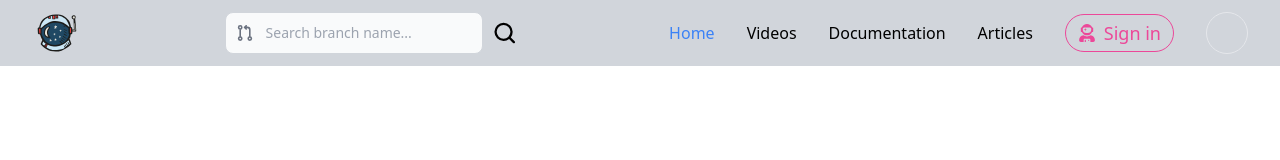
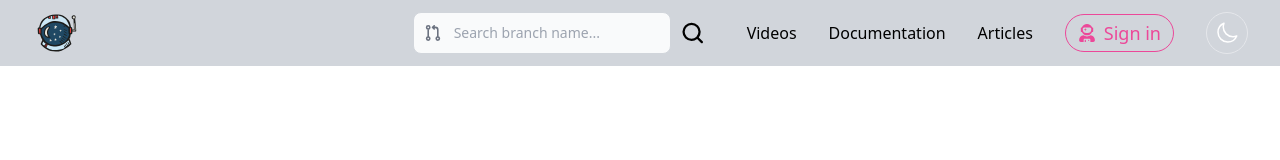
Before and after one commit to Aman-web-dev/Devlib, a Next.js app: page / in a window 1280 px wide. Shown: the top 160 px of the page. Built offline with nearby package versions, Linux system fonts and the light colour scheme; no server answers.

Commit message:
fixed the navbar issue

```diff
--- a/app/components/Navbar.jsx
+++ b/app/components/Navbar.jsx
@@ -73,11 +73,9 @@ const Navbar = () => {
               width={50}
               height={50}
               alt="Dev lib"
-              className=""
+              priority={true}
             />
           </Link>
-
-          <NavSearchButton />
 
           <button
             onClick={() => {
@@ -111,16 +109,19 @@ const Navbar = () => {
               <ul
                 className={`font-medium flex flex-col md:flex-row p-4 md:p-0 md:items-center mt-4 border md:mt-0 md:border-0 gap-8`}
               >
-                {userLoggedIn && (
+                {/* {userLoggedIn && (
                   <li>
                     <SessionTimer />
                   </li>
-                )}
+                )} */}
 
-                <li className={`${pathName === "/" && "text-blue-500"}`}>
+                {/* <li className={`${pathName === "/" && "text-blue-500"}`}>
                   <Link href="/" className="">
                     Home
                   </Link>
+                </li> */}
+                <li>
+                  <NavSearchButton />
                 </li>
 
                 <li className={`${pathName === "/videos" && " text-blue-500"}`}>
@@ -192,7 +193,7 @@ const Navbar = () => {
                       fill="none"
                       viewBox="0 0 24 24"
                       strokeWidth={1.5}
-                      stroke={theme === "light" && "black"}
+                      stroke={theme === "light" ? "black" : "white"}
                       className="w-6 h-6 cursor-pointer"
                       onClick={() => toggleTheme()}
                     >
```
